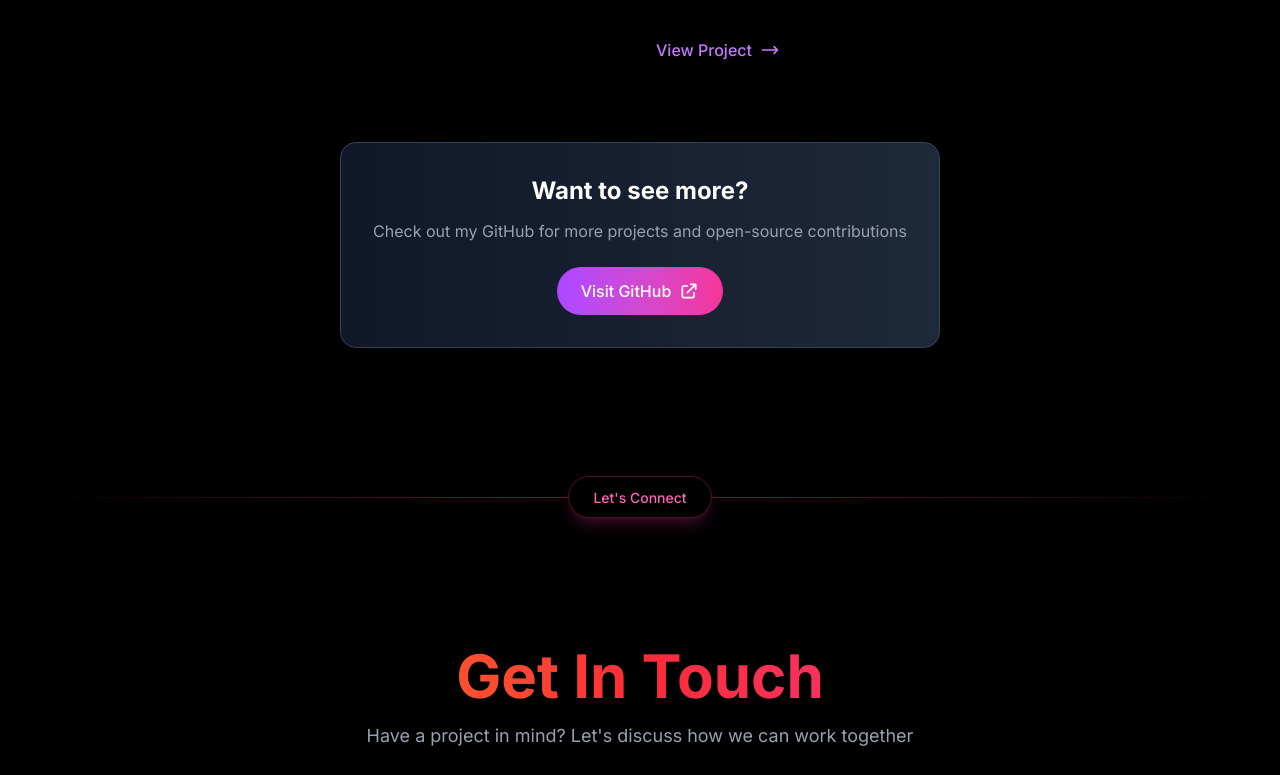
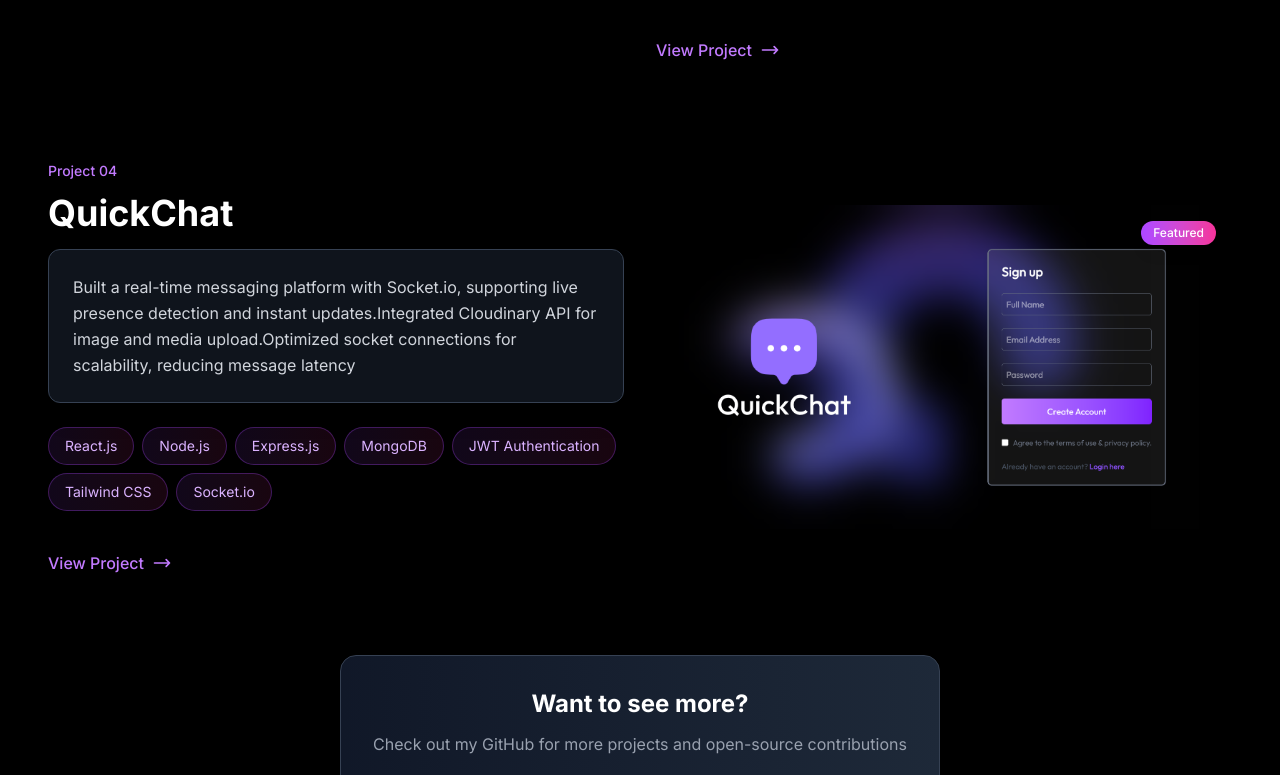
Before and after one commit to RohitMaurya139/RM_Portfolio-, a React (Vite) app: page / in a window 1280 px wide. Shown: the part 5657-6432 px from the top of the page. Built offline with nearby package versions, Linux system fonts and the light colour scheme.

Commit message:
new Project added

```diff
--- a/src/components/Project.jsx
+++ b/src/components/Project.jsx
@@ -44,6 +44,24 @@ const PROJECTS = [
     ],
     github: "https://github.com/RohitMaurya139/Netwise-webApp",
     live: "https://netwise-web-app.vercel.app/",
+  },
+  {
+    title: "QuickChat",
+    image: project1,
+    link: "https://quick-chat-client-nu.vercel.app/",
+    description:
+      "Built a real-time messaging platform with Socket.io, supporting live presence detection and instant updates.Integrated Cloudinary API for image and media upload.Optimized socket connections for scalability, reducing message latency",
+    technologies: [
+      "React.js",
+      "Node.js",
+      "Express.js",
+      "MongoDB",
+      "JWT Authentication",
+      "Tailwind CSS",
+      "Socket.io",
+    ],
+    github: "https://github.com/RohitMaurya139/QuickChat",
+    live: "https://quick-chat-client-nu.vercel.app/",
   },
 ];
 
```
